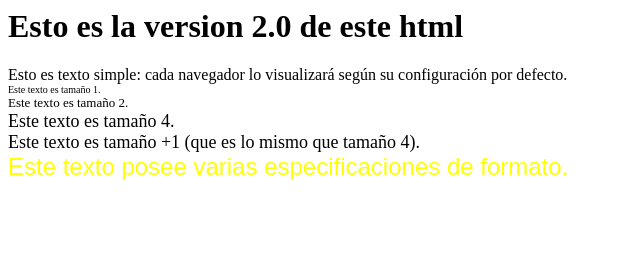
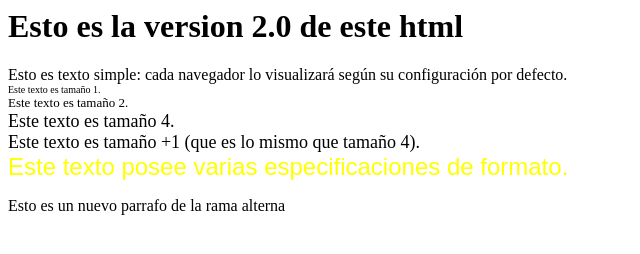
Before and after one commit to johannhitnix/TestPlatzi, a plain HTML site: page index.html in a window 1280 px wide. Shown: the whole page, without its empty margins (0-640 px from the left). Drawn offline with Linux system fonts and the light colour scheme.

Commit message:
commit rama alterna

```diff
--- a/index.html
+++ b/index.html
@@ -10,5 +10,6 @@
     <FONT SIZE="4">Este texto es tamaño 4.</FONT><BR>
     <FONT SIZE="+1">Este texto es tamaño +1 (que es lo mismo que tamaño 4).</FONT><BR>
     <FONT FACE="Arial" SIZE="5" COLOR="FFFF00">Este texto posee varias especificaciones de formato.</FONT>
+    <p>Esto es un nuevo parrafo de la rama alterna</p>
     </BODY>
     </HTML>
```
